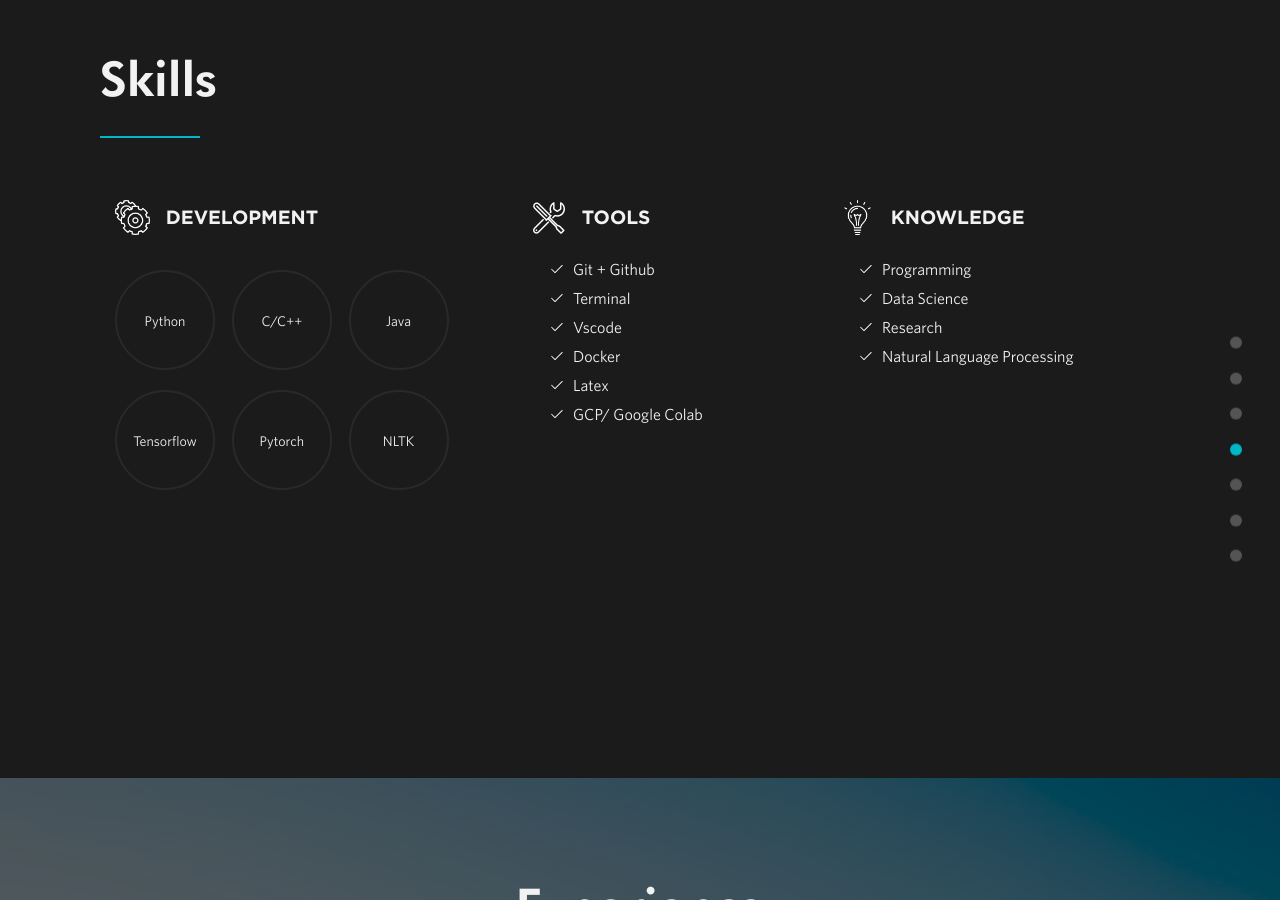
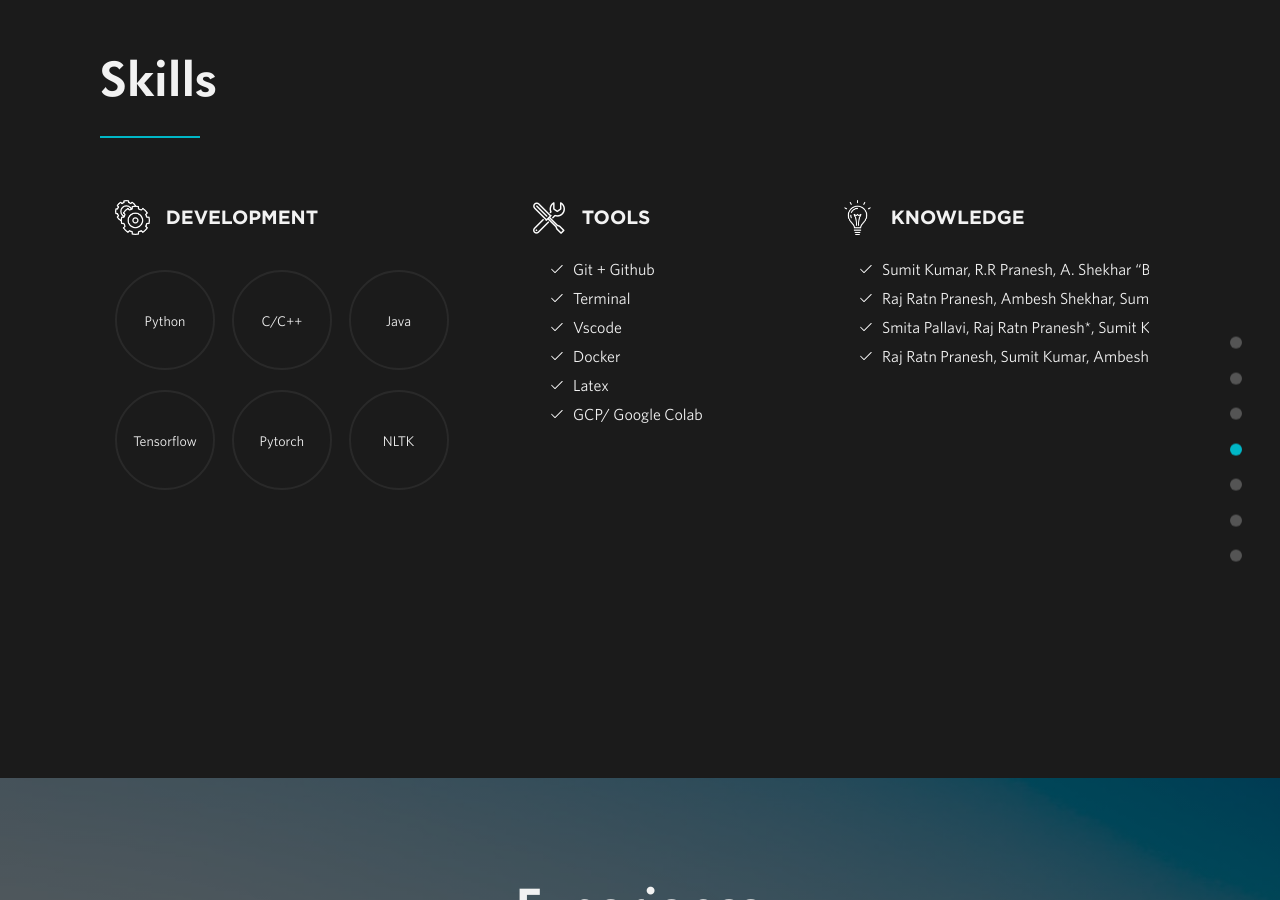
Before and after one commit to sumit6597/sumit6597.github.io, a Jekyll site: the page built from index.html, in a window 1280 px wide and 900 px high, scrolled down 2585 px. Built offline with Jekyll 4.4.1, drawn with Linux system fonts in a browser that asks for light colours; nearby versions of some CDN libraries.

Commit message:
Update skills.yml

```diff
--- a/_data/skills.yml
+++ b/_data/skills.yml
@@ -16,10 +16,7 @@ tools:
   - item: GCP/ Google Colab
 
 knowledge:
-  - item: Programming
-  - item: Data Science
-  - item: Research
-  - item: Natural Language Processing
-
-Publications:
-  - item: test
+  - item: Sumit Kumar, R.R Pranesh, A. Shekhar “Biomedical Network Link Prediction using Neural Network Graph Embedding” In Proceedings of CoDS COMAD 21
+  - item: Raj Ratn Pranesh, Ambesh Shekhar, Sumit Kumar “Automated Medical Assistance Attention Based Consultation System” In proceedings with NeurIPS 2020 MLPH Workshop
+  - item: Smita Pallavi, Raj Ratn Pranesh*, Sumit Kumar* “A Conglomerate of Multiple OCR Table Detection and Extraction”. In proceedings of ICDAR-2020 [* Equal Contribution]
+  - item: Raj Ratn Pranesh, Sumit Kumar, Ambesh Shekhar “CLPLM Character Level Pretrained Language Model for Extracting Support Phrases for Sentiment Labels” Accepted at ICON 2020
```
